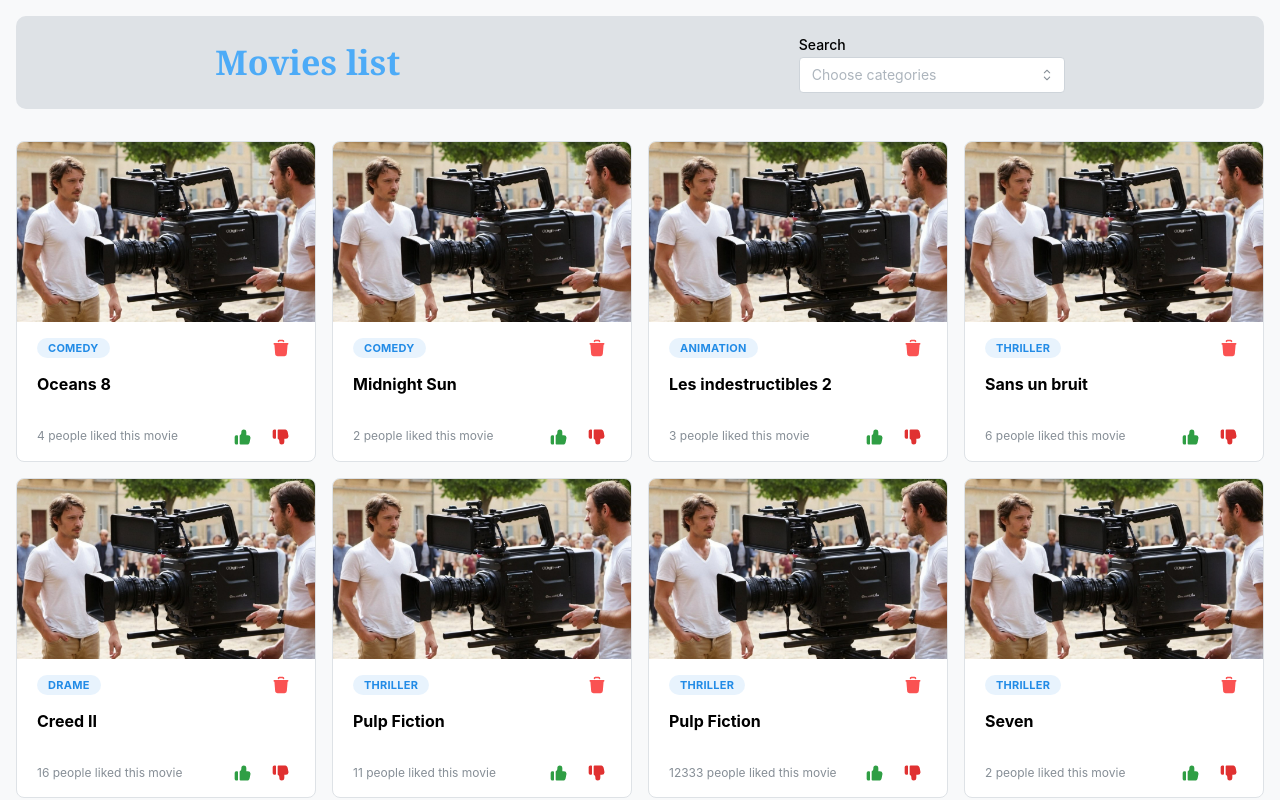
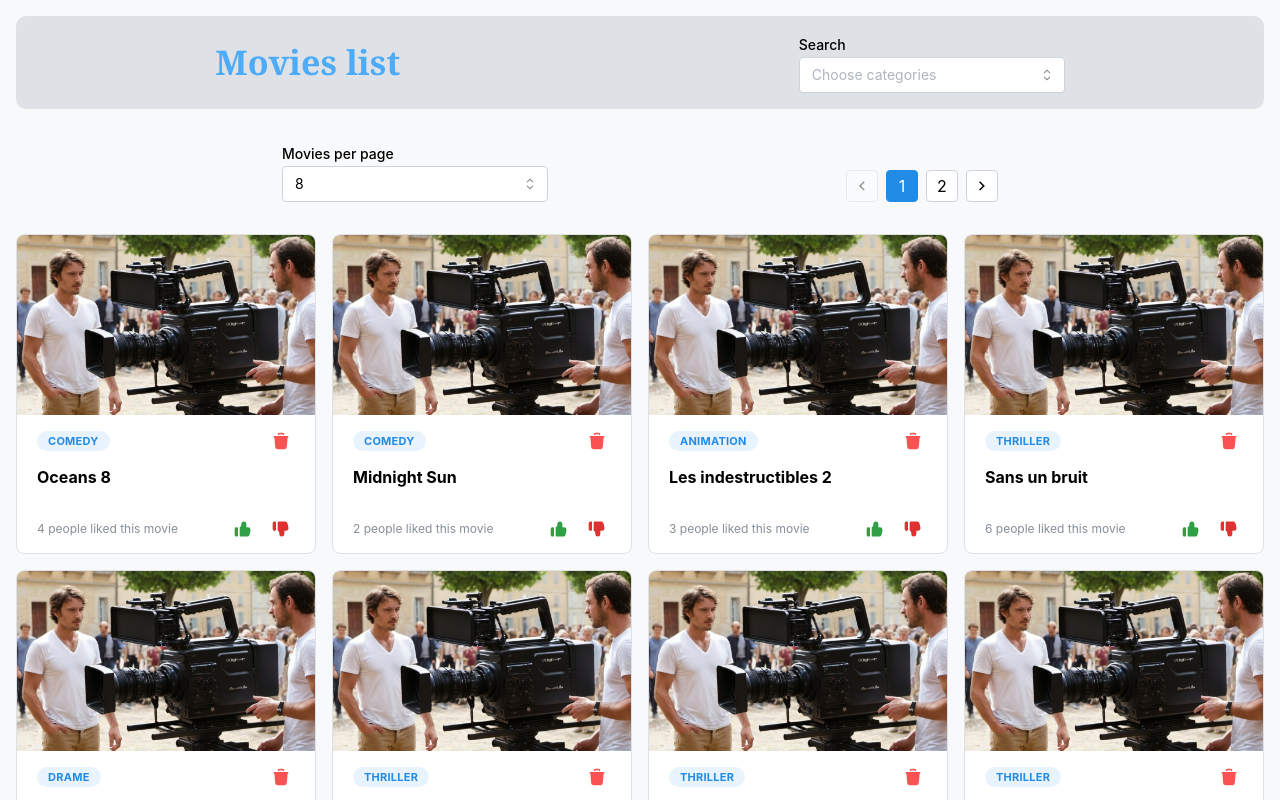
Before and after one commit to BenGex31/movies-react-interview, a React (Create React App) app: page / in a window 1280 px wide. Shown: the top 800 px of the page. Built offline with nearby package versions, Linux system fonts and the light colour scheme.

Commit message:
Update ScreenWrapper.tsx

```diff
--- a/src/components/ScreenWrapper.tsx
+++ b/src/components/ScreenWrapper.tsx
@@ -8,7 +8,11 @@ import {
   Title,
   rem,
   useMantineTheme,
+  Pagination,
+  Select,
+  Stack,
 } from "@mantine/core";
+import { usePagination } from "@mantine/hooks";
 import { useMovies } from "../context/MoviesProvider";
 import { MovieCard } from "./movie-card/MovieCard";
 import MoviesHeader from "./movies-header/MoviesHeader";
@@ -16,10 +20,56 @@ import { useMemo, useState } from "react";
 import { Movie } from "../types";
 import { IconMovieOff } from "@tabler/icons-react";
 
+interface PaginationWrapperProps<T> {
+  itemsPerPage: number;
+  data: T[];
+  render: (data: T[]) => React.ReactNode;
+  onItemsPerPageChange: (itemsPerPage: number) => void;
+}
+
+function PaginationWrapper<T>({
+  itemsPerPage,
+  data,
+  render,
+  onItemsPerPageChange,
+}: PaginationWrapperProps<T>) {
+  const totalItems = data.length;
+  const totalPages = Math.ceil(totalItems / itemsPerPage);
+
+  const pagination = usePagination({ total: totalPages, initialPage: 1 });
+  const startIndex = (pagination.active - 1) * itemsPerPage;
+  const endIndex = startIndex + itemsPerPage;
+  const currentData = data.slice(startIndex, endIndex);
+
+  return (
+    <Stack gap={"xl"}>
+      <Group align="flex-end" justify="space-evenly" gap={"xl"}>
+        <Select
+          label="Movies per page"
+          value={itemsPerPage.toString()}
+          onChange={(value) => onItemsPerPageChange(Number(value))}
+          data={[
+            { value: "4", label: "4" },
+            { value: "8", label: "8" },
+            { value: "12", label: "12" },
+          ]}
+        />
+        <Pagination
+          total={totalPages}
+          value={pagination.active}
+          onChange={pagination.setPage}
+        />
+      </Group>
+      {render(currentData)}
+    </Stack>
+  );
+}
+
 export default function ScreenWrapper() {
   const theme = useMantineTheme();
   const { movies } = useMovies();
   const [selectedCategories, setSelectedCategories] = useState<string[]>([]);
+  const [itemsPerPage, setItemsPerPage] = useState<number>(8);
 
   const selectData = useMemo(() => {
     const categories: string[] = movies.map((movie: Movie) => movie.category);
@@ -29,7 +79,7 @@ export default function ScreenWrapper() {
     return uniqueCategories;
   }, [movies]);
 
-  function filterByCategory() {
+  function filterByCategory(): Movie[] {
     if (selectedCategories.length === 0) {
       return movies;
     }
@@ -37,6 +87,8 @@ export default function ScreenWrapper() {
       selectedCategories.includes(movie.category)
     );
   }
+
+  const filteredMovies = filterByCategory();
 
   return (
     <Container fluid>
@@ -51,9 +103,13 @@ export default function ScreenWrapper() {
         setSelectedCategories={setSelectedCategories}
       />
       <Space h="xl" />
-      {filterByCategory().length > 0 ? (
+      {filteredMovies.length > 0 ? (
+        <PaginationWrapper<Movie>
+          itemsPerPage={itemsPerPage}
+          data={filteredMovies}
+          render={(currentData) => (
             <Grid>
-          {filterByCategory().map((movie) => (
+              {currentData.map((movie) => (
                 <Grid.Col
                   key={`movie-${movie.id}-${movie.title.toLowerCase()}`}
                   span={{ base: 12, sm: 6, md: 4, lg: 3 }}
@@ -62,6 +118,9 @@ export default function ScreenWrapper() {
                 </Grid.Col>
               ))}
             </Grid>
+          )}
+          onItemsPerPageChange={setItemsPerPage}
+        />
       ) : (
         <Center>
           <Group>
```
Lines whose indentation alone changed are shown as unchanged.
